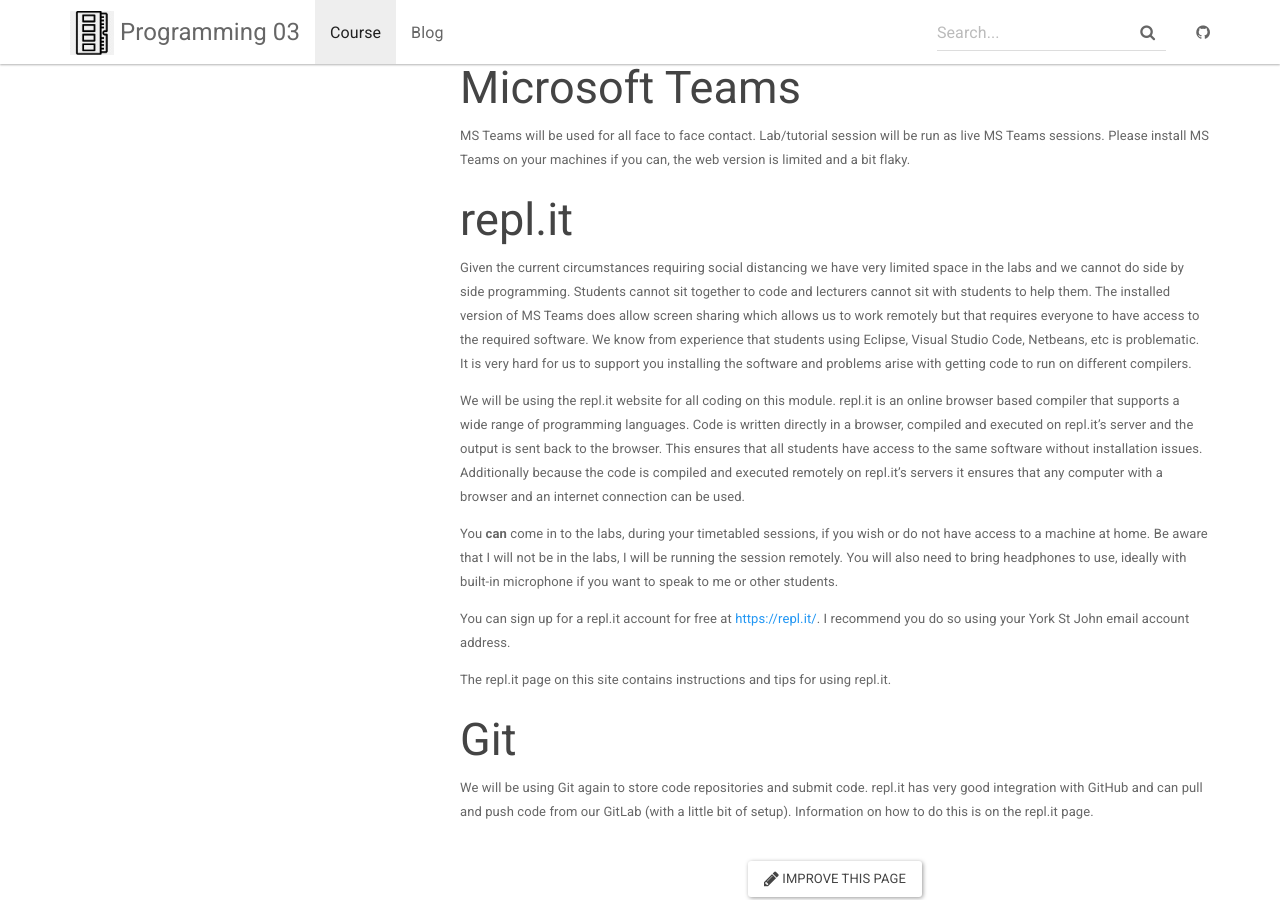
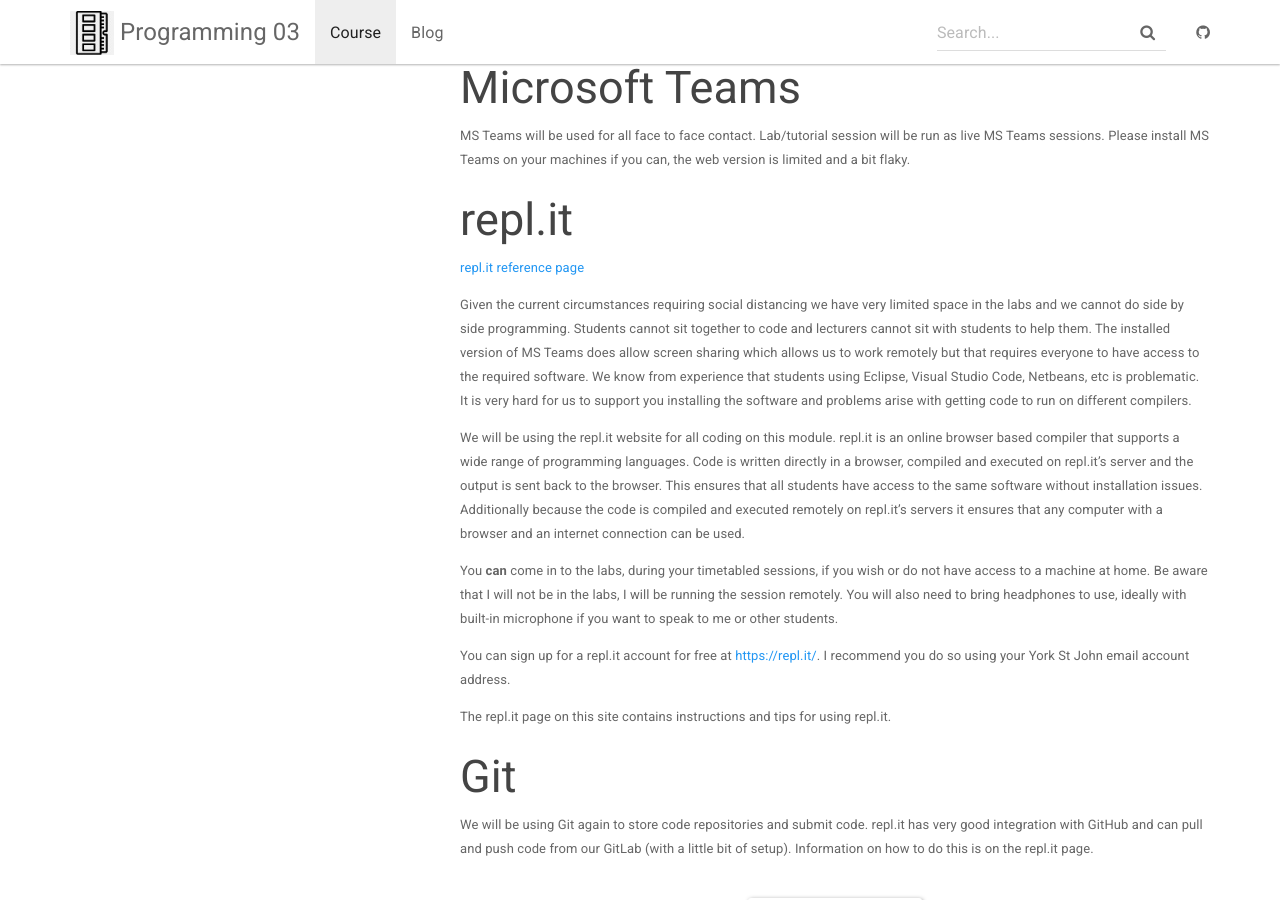
Before and after one commit to andyguestysj/prog03, a Jekyll site: the page built from _docs/introduction/setup.md, in a window 1280 px wide and 900 px high, scrolled down 661 px. Built offline with Jekyll 4.4.1, drawn with Linux system fonts in a browser that asks for light colours.

Commit message:
intro folder

```diff
--- a/_docs/introduction/setup.md
+++ b/_docs/introduction/setup.md
@@ -27,6 +27,8 @@
 
 ## repl.it
 
+[repl.it reference page](replit)
+
 Given the current circumstances requiring social distancing we have very limited space in the labs and we cannot do side by side programming. Students cannot sit together to code and lecturers cannot sit with students to help them. The installed version of MS Teams does allow screen sharing which allows us to work remotely but that requires everyone to have access to the required software. We know from experience that students using Eclipse, Visual Studio Code, Netbeans, etc is problematic. It is very hard for us to support you installing the software and problems arise with getting code to run on different compilers.
 
 We will be using the repl.it website for all coding on this module. repl.it is an online browser based compiler that supports a wide range of programming languages. Code is written directly in a browser, compiled and executed on repl.it's server and the output is sent back to the browser. This ensures that all students have access to the same software without installation issues. Additionally because the code is compiled and executed remotely on repl.it's servers it ensures that any computer with a browser and an internet connection can be used.
```
